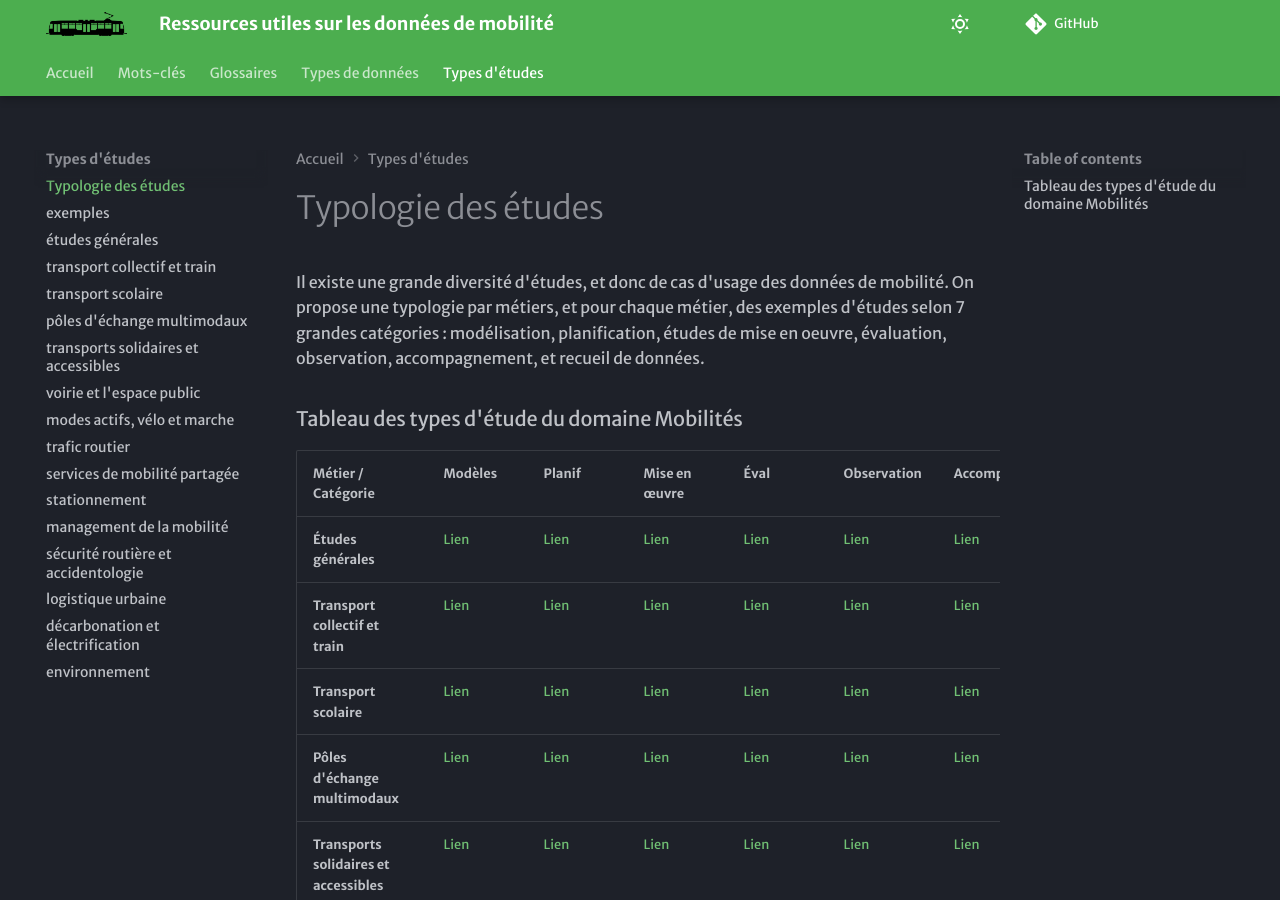
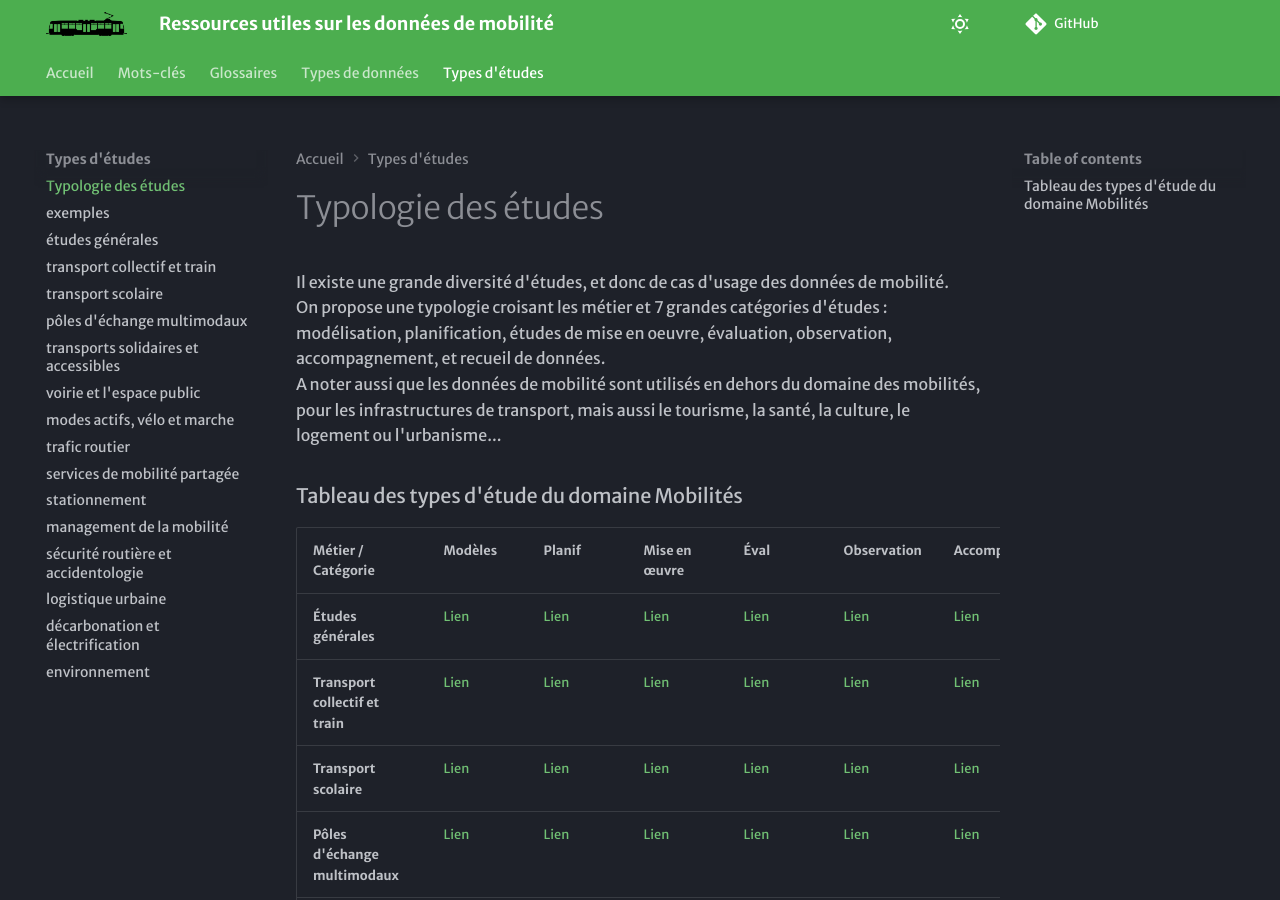
Before and after one commit to xdurang/mobscidat, an MkDocs documentation site: the page built from docs/type_etudes/type_etudes.md, in a window 1280 px wide and 900 px high. Built offline with MkDocs 1.6.1 and Material for MkDocs 9.7.7, drawn with Linux system fonts in a browser that asks for light colours; some web fonts are replaced; comment, search, counter and statistics services are not loaded.

Commit message:
Update type_etudes.md

```diff
--- a/docs/type_etudes/type_etudes.md
+++ b/docs/type_etudes/type_etudes.md
@@ -3,7 +3,8 @@ title: Typologie des études
 ---
 
 Il existe une grande diversité d'études, et donc de cas d'usage des données de mobilité.
-On propose une typologie par métiers, et pour chaque métier, des exemples d'études selon 7 grandes catégories : modélisation, planification, études de mise en oeuvre, évaluation, observation, accompagnement, et recueil de données.
+On propose une typologie croisant les métier et 7 grandes catégories d'études : modélisation, planification, études de mise en oeuvre, évaluation, observation, accompagnement, et recueil de données.
+A noter aussi que les données de mobilité sont utilisés en dehors du domaine des mobilités, pour les infrastructures de transport, mais aussi le tourisme, la santé, la culture, le logement ou l'urbanisme...
 
 ### Tableau des types d'étude du domaine Mobilités
 
```
